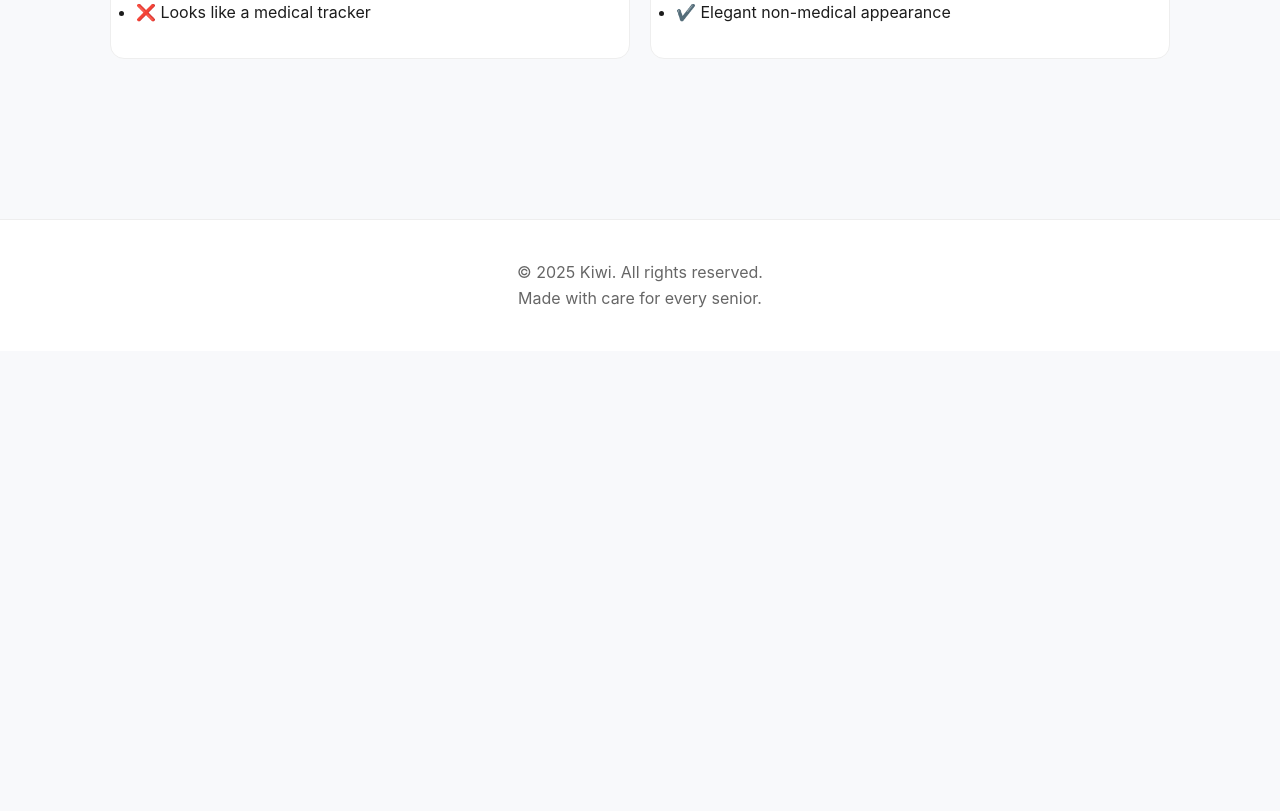
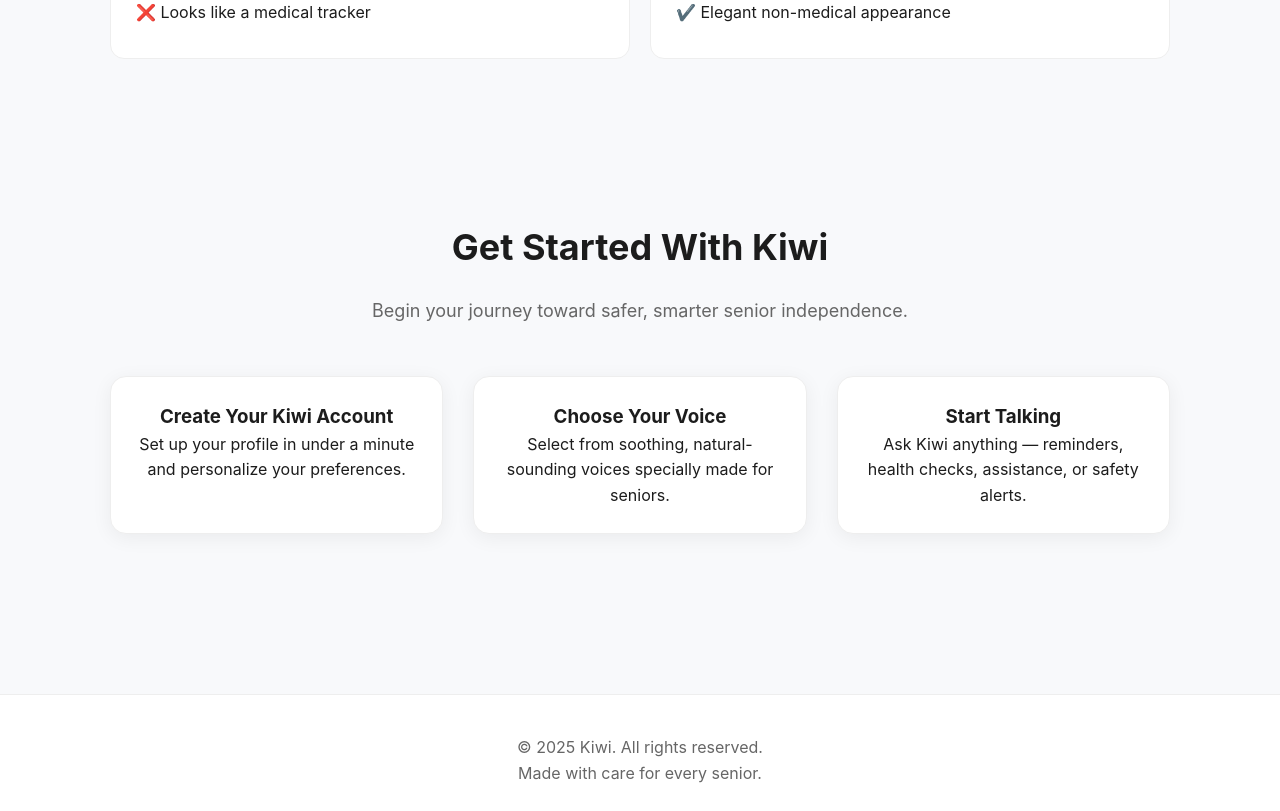
Before and after one commit to atharvupadhyay08/Kiwi-voice, a React (Vite) app: page /#/ in a window 1280 px wide. Shown: the part 1720-2531 px from the top of the page. Before the commit the page ends 2071 px from the top, so only its background shows below. Built offline with nearby package versions, Linux system fonts and the light colour scheme; the HTML template or start-up script is replaced by a standard one.

Commit message:
newchanges

```diff
--- a/src/pages/HomePage.jsx
+++ b/src/pages/HomePage.jsx
@@ -3,6 +3,17 @@
 const HomePage = () => {
   return (
     <div>
+
+      {/* Smooth Scroll */}
+      <style>{`
+        html {
+          scroll-behavior: smooth;
+        }
+        .no-bullets li {
+          list-style: none;
+          margin: 0.4rem 0;
+        }
+      `}</style>
 
       {/* HERO SECTION */}
       <section className="hero">
@@ -13,14 +24,32 @@
           no confusion.
         </p>
 
-        <button className="button-primary">Get Started</button>
-        <button className="button-secondary">Learn More</button>
+        {/* Buttons */}
+        <button
+          className="button-primary"
+          onClick={() =>
+            document
+              .getElementById("get-started")
+              .scrollIntoView({ behavior: "smooth" })
+          }
+        >
+          Get Started
+        </button>
+
+        <button
+          className="button-secondary"
+          onClick={() =>
+            document
+              .getElementById("features")
+              .scrollIntoView({ behavior: "smooth" })
+          }
+        >
+          Learn More
+        </button>
       </section>
 
-
-
-      {/* STATS SECTION */}
-      <section className="section">
+      {/* FEATURES SECTION (For Learn More Button) */}
+      <section className="section" id="features">
         <h2>Why Kiwi?</h2>
         <p className="subtitle">
           A breakthrough senior-first wearable with natural voice interface.
@@ -61,7 +90,6 @@
         </div>
       </section>
 
-
       {/* COMPARISON SECTION */}
       <section className="section">
         <h2>Why Traditional Wearables Fail</h2>
@@ -73,9 +101,9 @@
 
           <div className="comp-box">
             <h3>Traditional Wearables</h3>
-            <ul>
+            <ul className="no-bullets">
               <li>❌ Complex touch screens</li>
-              <li>❌Requires smartphone pairing</li>
+              <li>❌ Requires smartphone pairing</li>
               <li>❌ Multiple menus & buttons</li>
               <li>❌ Fitness-first — not senior care</li>
               <li>❌ Looks like a medical tracker</li>
@@ -84,7 +112,7 @@
 
           <div className="comp-box">
             <h3>Kiwi Watch</h3>
-            <ul>
+            <ul className="no-bullets">
               <li>✔️ Pure voice interaction</li>
               <li>✔️ Works independently — no phone</li>
               <li>✔️ Senior-friendly & intuitive</li>
@@ -95,6 +123,34 @@
 
         </div>
       </section>
+
+      {/* GET STARTED SECTION (For Get Started Button) */}
+      <section className="section" id="get-started">
+        <h2>Get Started With Kiwi</h2>
+        <p className="subtitle">
+          Begin your journey toward safer, smarter senior independence.
+        </p>
+
+        <div className="card-grid">
+
+          <div className="card">
+            <h3>Create Your Kiwi Account</h3>
+            <p>Set up your profile in under a minute and personalize your preferences.</p>
+          </div>
+
+          <div className="card">
+            <h3>Choose Your Voice</h3>
+            <p>Select from soothing, natural-sounding voices specially made for seniors.</p>
+          </div>
+
+          <div className="card">
+            <h3>Start Talking</h3>
+            <p>Ask Kiwi anything — reminders, health checks, assistance, or safety alerts.</p>
+          </div>
+
+        </div>
+      </section>
+
     </div>
   );
 };
```
Lines whose indentation alone changed are shown as unchanged.
